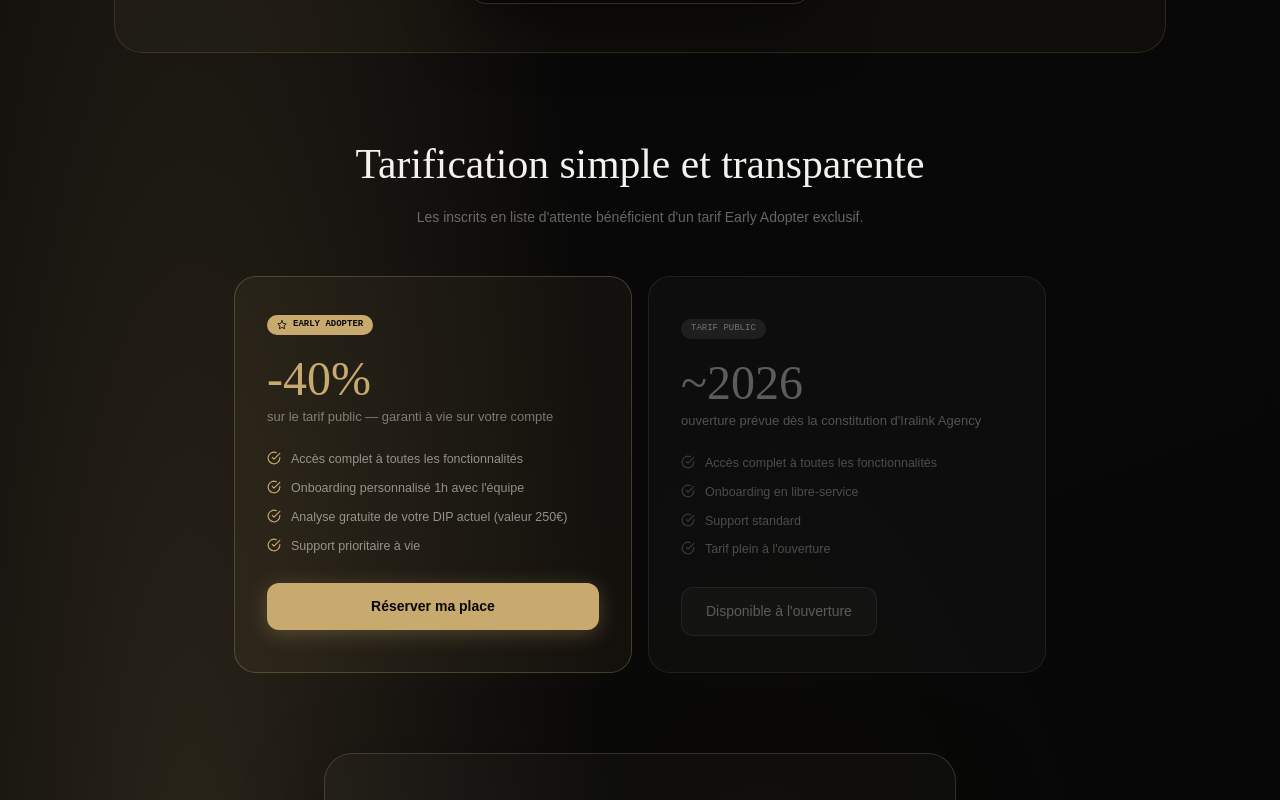
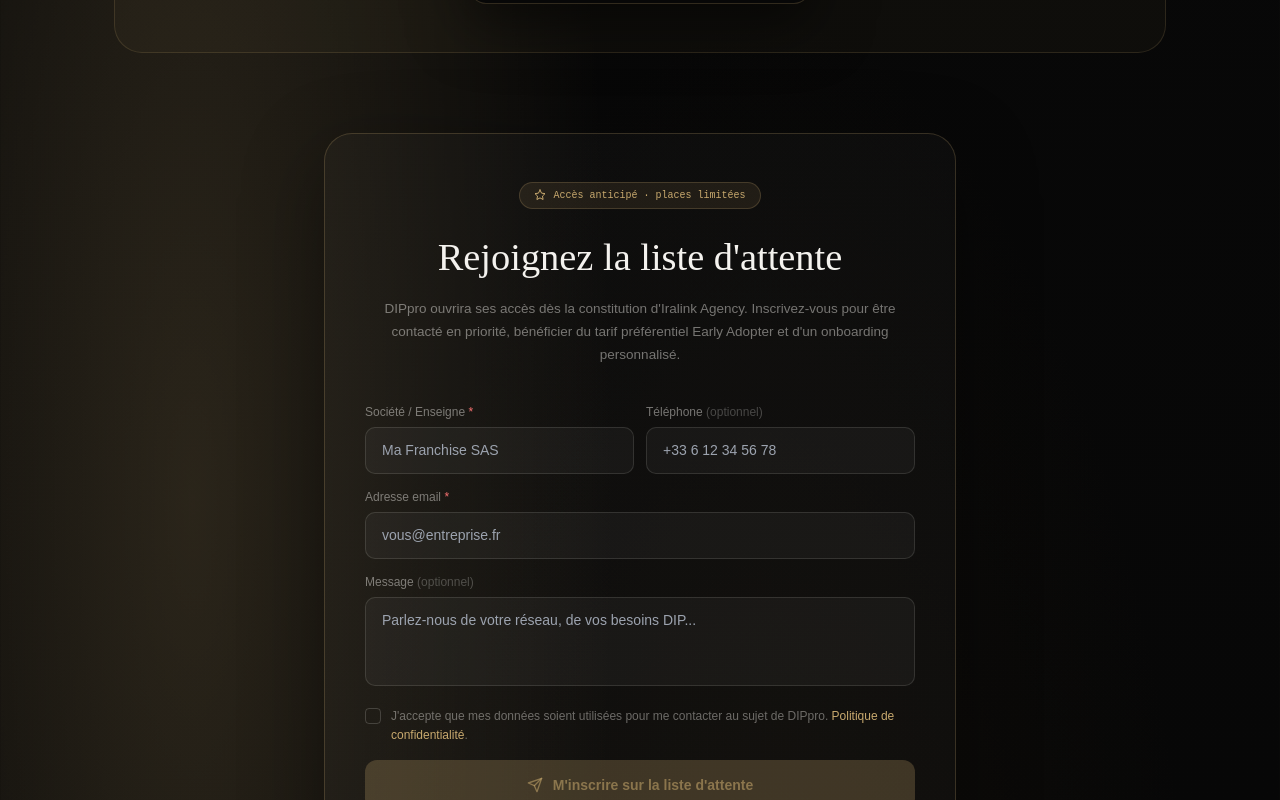
Before and after one commit to cz9y5qdn2h-create/app-dpi, a React (Vite) app in the folder frontend/: page / in a window 1280 px wide. Shown: the part 3500-4300 px from the top of the page. Built offline with nearby package versions, Linux system fonts and the light colour scheme; no server answers.

Commit message:
feat(landing): remove pricing section from landing page

```diff
--- a/frontend/src/pages/LandingPage.jsx
+++ b/frontend/src/pages/LandingPage.jsx
@@ -691,72 +691,6 @@ export default function LandingPage() {
         </FadeIn>
       </section>
 
-      {/* ── PRICING ──────────────────────────────────────────── */}
-      <section style={{ maxWidth: 860, margin: '0 auto', padding: '0 24px 80px' }}>
-        <FadeIn>
-          <div style={{ textAlign: 'center', marginBottom: 48 }}>
-            <h2 style={{ fontFamily: 'Cormorant Garamond, serif', fontWeight: 300, fontSize: 'clamp(2rem, 4vw, 2.6rem)', color: '#F4F2EE', marginBottom: 12 }}>
-              Tarification simple et transparente
-            </h2>
-            <p style={{ fontFamily: 'DM Sans, sans-serif', fontSize: 14, color: 'rgba(244,242,238,0.40)' }}>
-              Les inscrits en liste d&apos;attente bénéficient d&apos;un tarif Early Adopter exclusif.
-            </p>
-          </div>
-        </FadeIn>
-        <div style={{ display: 'grid', gridTemplateColumns: 'repeat(auto-fit, minmax(300px, 1fr))', gap: 16 }}>
-          {/* Early Adopter */}
-          <FadeIn delay={0}>
-            <div style={{ borderRadius: 22, padding: '36px 32px', background: 'rgba(200,169,110,0.06)', border: '0.5px solid rgba(200,169,110,0.28)', position: 'relative', height: '100%', boxSizing: 'border-box' }}>
-              <div style={{ display: 'inline-flex', alignItems: 'center', gap: 6, padding: '3px 10px', borderRadius: 20, background: GOLD, marginBottom: 20 }}>
-                <Star style={{ width: 10, height: 10, color: '#080808' }} />
-                <span style={{ fontFamily: 'DM Mono, monospace', fontSize: 9, color: '#080808', fontWeight: 700 }}>EARLY ADOPTER</span>
-              </div>
-              <div style={{ fontFamily: 'Cormorant Garamond, serif', fontSize: 48, fontWeight: 300, color: GOLD, lineHeight: 1, marginBottom: 4 }}>-40%</div>
-              <div style={{ fontFamily: 'DM Sans, sans-serif', fontSize: 13, color: 'rgba(244,242,238,0.45)', marginBottom: 24 }}>
-                sur le tarif public — garanti à vie sur votre compte
-              </div>
-              <div style={{ display: 'flex', flexDirection: 'column', gap: 10, marginBottom: 28 }}>
-                {['Accès complet à toutes les fonctionnalités', 'Onboarding personnalisé 1h avec l\'équipe', 'Analyse gratuite de votre DIP actuel (valeur 250€)', 'Support prioritaire à vie'].map(f => (
-                  <div key={f} style={{ display: 'flex', alignItems: 'flex-start', gap: 10 }}>
-                    <CheckCircle style={{ width: 14, height: 14, color: GOLD, flexShrink: 0, marginTop: 1 }} />
-                    <span style={{ fontFamily: 'DM Sans, sans-serif', fontSize: 12.5, color: 'rgba(244,242,238,0.55)', lineHeight: 1.5 }}>{f}</span>
-                  </div>
-                ))}
-              </div>
-              <button onClick={scrollToForm} style={{ ...btnGold, width: '100%', justifyContent: 'center', padding: '13px 24px' }}>
-                Réserver ma place
-              </button>
-            </div>
-          </FadeIn>
-
-          {/* Standard */}
-          <FadeIn delay={80}>
-            <div style={{ borderRadius: 22, padding: '36px 32px', background: 'rgba(244,242,238,0.025)', border: '0.5px solid rgba(244,242,238,0.08)', height: '100%', boxSizing: 'border-box' }}>
-              <div style={{ display: 'inline-flex', alignItems: 'center', gap: 6, padding: '3px 10px', borderRadius: 20, background: 'rgba(244,242,238,0.08)', marginBottom: 20 }}>
-                <span style={{ fontFamily: 'DM Mono, monospace', fontSize: 9, color: 'rgba(244,242,238,0.40)' }}>TARIF PUBLIC</span>
-              </div>
-              <div style={{ fontFamily: 'Cormorant Garamond, serif', fontSize: 48, fontWeight: 300, color: 'rgba(244,242,238,0.35)', lineHeight: 1, marginBottom: 4 }}>
-                ~2026
-              </div>
-              <div style={{ fontFamily: 'DM Sans, sans-serif', fontSize: 13, color: 'rgba(244,242,238,0.30)', marginBottom: 24 }}>
-                ouverture prévue dès la constitution d&apos;Iralink Agency
-              </div>
-              <div style={{ display: 'flex', flexDirection: 'column', gap: 10, marginBottom: 28 }}>
-                {['Accès complet à toutes les fonctionnalités', 'Onboarding en libre-service', 'Support standard', 'Tarif plein à l\'ouverture'].map(f => (
-                  <div key={f} style={{ display: 'flex', alignItems: 'flex-start', gap: 10 }}>
-                    <CheckCircle style={{ width: 14, height: 14, color: 'rgba(244,242,238,0.20)', flexShrink: 0, marginTop: 1 }} />
-                    <span style={{ fontFamily: 'DM Sans, sans-serif', fontSize: 12.5, color: 'rgba(244,242,238,0.28)', lineHeight: 1.5 }}>{f}</span>
-                  </div>
-                ))}
-              </div>
-              <div style={{ ...btnGhost, justifyContent: 'center', opacity: 0.5, cursor: 'default', padding: '13px 24px' }}>
-                Disponible à l&apos;ouverture
-              </div>
-            </div>
-          </FadeIn>
-        </div>
-      </section>
-
       {/* ── WAITLIST FORM ────────────────────────────────────── */}
       <section ref={formRef} style={{ maxWidth: 680, margin: '0 auto', padding: '0 24px 88px' }}>
         <FadeIn>
```
